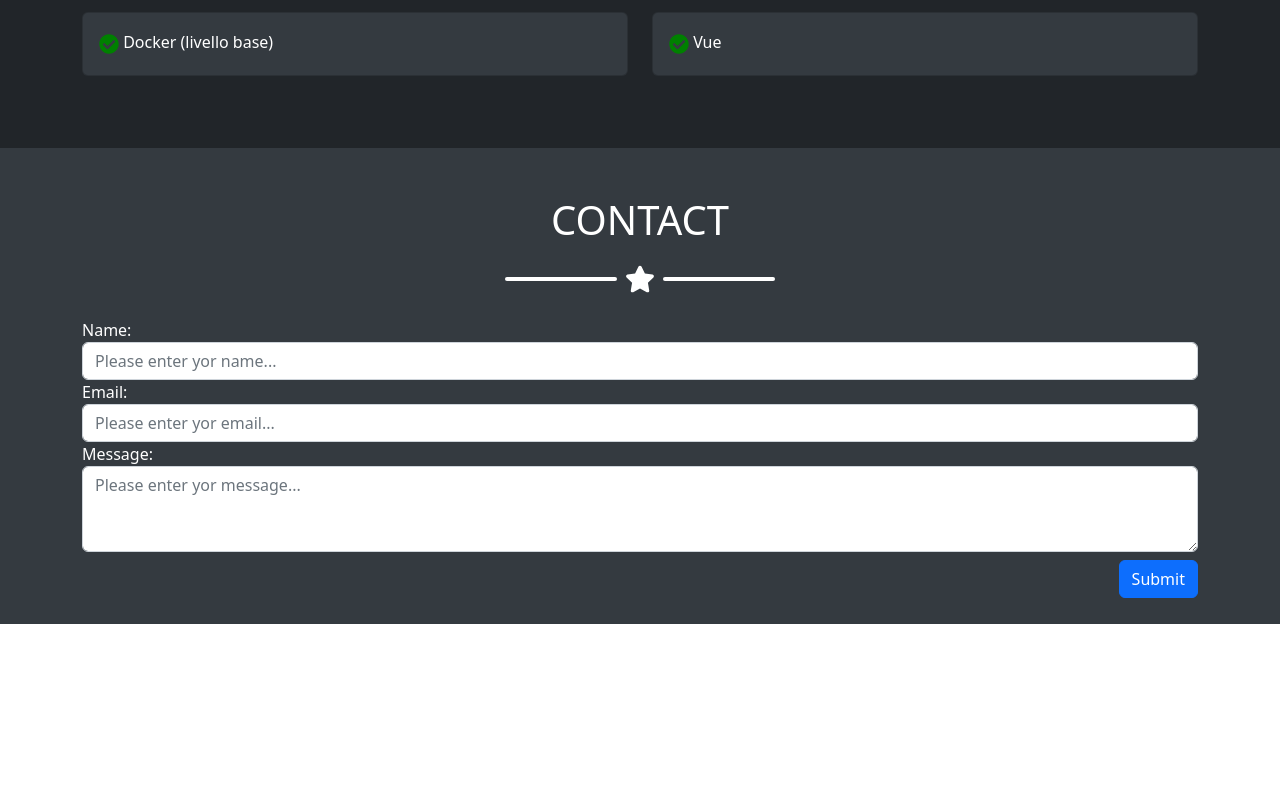
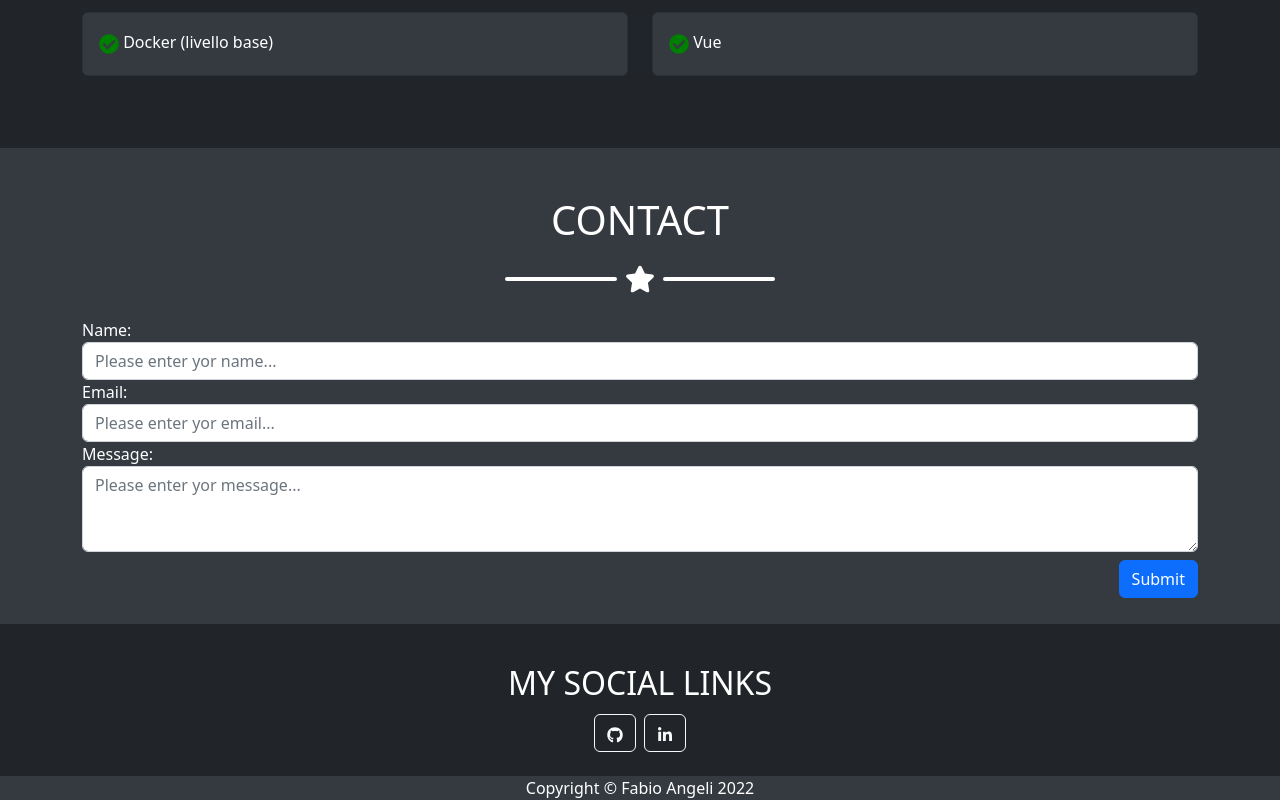
Before and after one commit to fabiodev30/Myportfolio, a React (Create React App) app: page / in a window 1280 px wide. Shown: the part 1450-2250 px from the top of the page. Before the commit the page ends 2074 px from the top, so only its background shows below. Built offline with nearby package versions, Linux system fonts and the light colour scheme.

Commit message:
add footer and copyright

```diff
--- a/src/App.js
+++ b/src/App.js
@@ -5,6 +5,8 @@ import About from "./components/About";
 import Contact from "./components/Contact";
 import Projects from "./components/Projects";
 import Skills from "./components/Skills";
+import Footer from "./components/Footer";
+import Copyright from "./components/Copyright";
 
 const listProjects = [
   { hrefimage:"https://cdn.scontispaziali.it/images/logos/sconti-spaziali.png",linksite:"https://scontispaziali.it" },
@@ -30,6 +32,12 @@ function App() {
       <section className="pb-4" style={{backgroundColor:"#343a40"}} id="contact">
         <Contact />
       </section>
+      <section className="bg-dark pb-4">
+        <Footer />
+      </section>
+      <section style={{backgroundColor:"#343a40"}}>
+        <Copyright />
+      </section>
     </main>
   );
 }
--- /dev/null
+++ b/src/components/Copyright.js
@@ -0,0 +1,11 @@
+import React from 'react'
+
+const Copyright = () => {
+  return (
+    <div class="container text-center text-white">
+        Copyright © Fabio Angeli 2022
+    </div>
+  )
+}
+
+export default Copyright
--- /dev/null
+++ b/src/components/Footer.js
@@ -0,0 +1,32 @@
+import React from "react";
+import { FaGithub,FaLinkedinIn } from "react-icons/fa";
+
+const Footer = () => {
+  return (
+    <footer>
+      <div className="container pe-4 pt-4 ps-4">
+        <div className="text-center text-white">
+          <h2 className="pt-3">MY SOCIAL LINKS</h2>
+          <div className="d-flex justify-content-center pt-1">
+            <a
+              className="btn btn-outline-light btn-floating me-1"
+              href="https://github.com/fabiodev30"
+              role="button"
+            >
+              <FaGithub />
+            </a>
+            <a
+              className="btn btn-outline-light btn-floating ms-1"
+              href="https://www.linkedin.com/in/fabio-angeli-77712621b/"
+              role="button"
+            >
+              <FaLinkedinIn />
+            </a>
+          </div>
+        </div>
+      </div>
+    </footer>
+  );
+};
+
+export default Footer;
```
